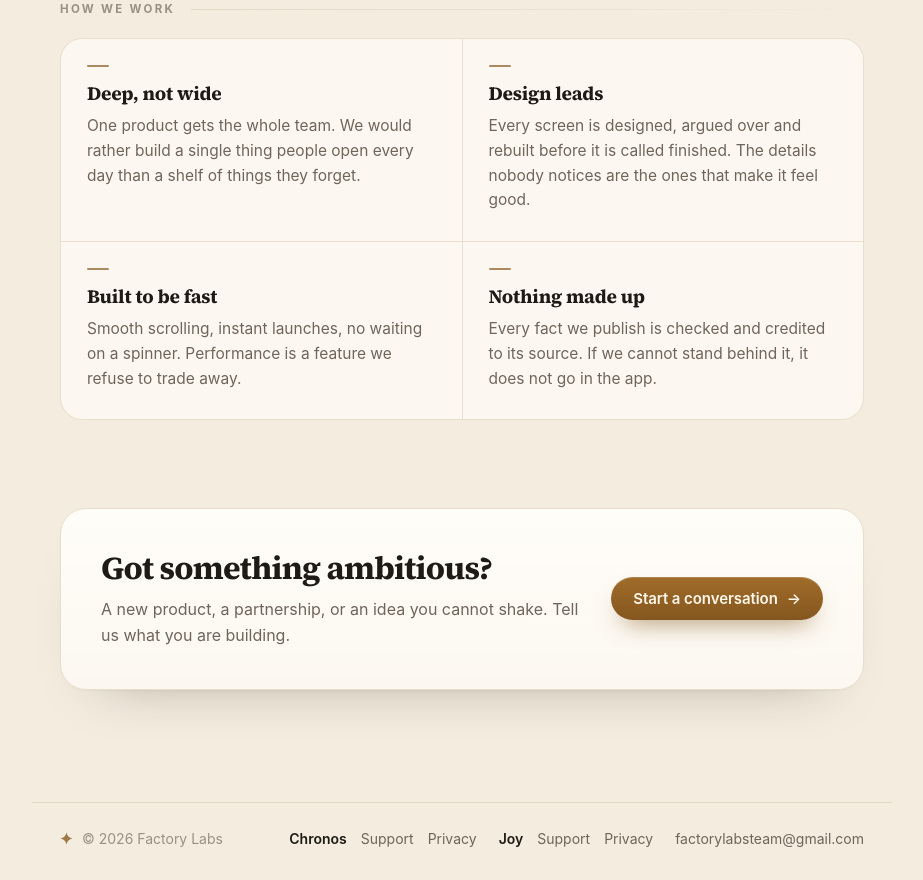
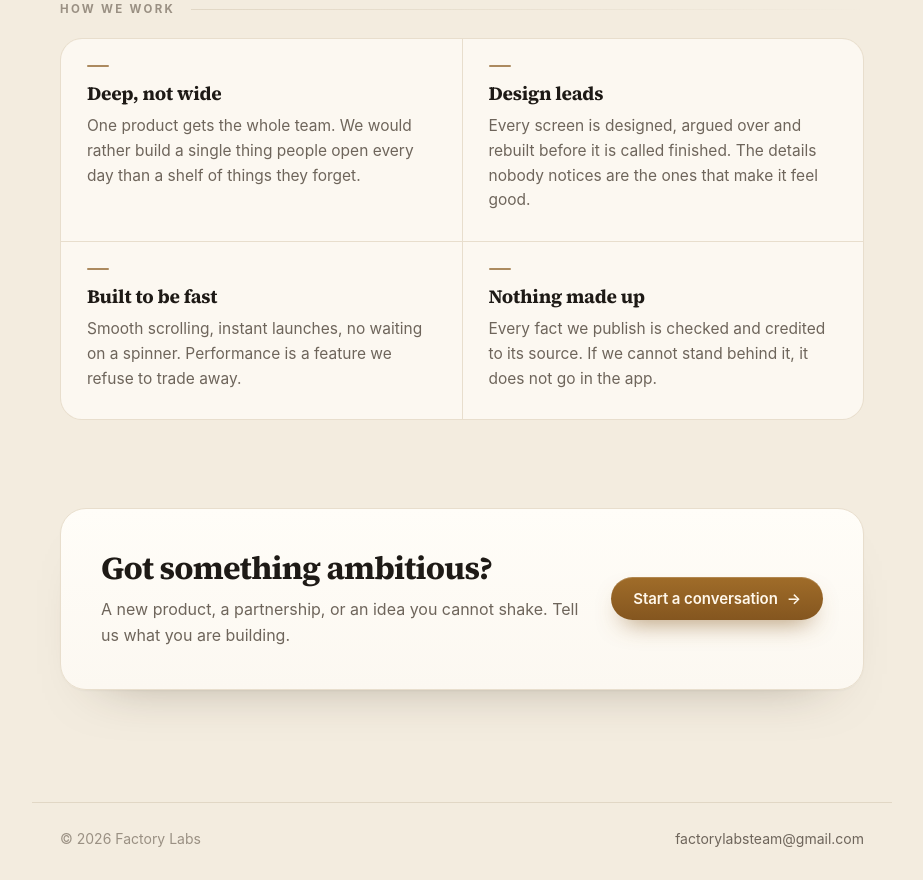
Before and after one commit to FactoryLabsGroup/FactoryLabsGroup.github.io, a plain HTML site: page index.html in a window 1280 px wide. Shown: the part 1766-2646 px from the top of the page, without its empty margins (178-1101 px from the left). Drawn offline with Linux system fonts and the light colour scheme.

Commit message:
Remove star logo and app links from header and footer (#7)

```diff
--- a/index.html
+++ b/index.html
@@ -96,8 +96,6 @@
   .top, main, footer { position: relative; z-index: 2; width: 100%; max-width: 860px; margin: 0 auto; }
   .top { display: flex; align-items: center; justify-content: space-between; gap: 16px; padding: 28px 28px 0; }
   .brand { display: inline-flex; align-items: center; gap: 10px; color: inherit; text-decoration: none; font: 700 16.5px/1 var(--serif); letter-spacing: -.01em; }
-  .mark { width: 17px; height: 17px; color: var(--bronze); flex: none; transition: rotate .6s cubic-bezier(.2,.7,.2,1); }
-  .brand:hover .mark { rotate: 90deg; }
   .top-link {
     font: 600 14px/1 var(--sans); color: var(--ink-2); text-decoration: none;
     padding: 10px 16px; border-radius: 999px; border: 1px solid var(--divider);
@@ -259,13 +257,9 @@
     border-top: 1px solid var(--divider); color: var(--ink-3); font-size: 14px;
   }
   .foot-brand { display: inline-flex; align-items: center; gap: 9px; }
-  .foot-brand .mark { width: 13px; height: 13px; opacity: .8; }
   .foot-links { display: flex; flex-wrap: wrap; gap: 8px 22px; }
-  .foot-app { display: inline-flex; gap: 14px; }
   footer a { color: var(--ink-2); text-decoration: none; transition: color .2s; }
   footer a:hover { color: var(--bronze); }
-  .foot-app a:first-child { color: var(--ink); font-weight: 600; }
-  .foot-app a:first-child:hover { color: var(--bronze); }
 
   /* ---- skip link ------------------------------------------------------ */
   .skip {
@@ -313,7 +307,6 @@
 
 <header class="top rise">
   <a class="brand" href="/" aria-label="Factory Labs — home">
-    <svg class="mark" viewBox="0 0 24 24" fill="currentColor" aria-hidden="true" focusable="false"><path d="M12 1C13.2 7.2 16.8 10.8 23 12 16.8 13.2 13.2 16.8 12 23 10.8 16.8 7.2 13.2 1 12 7.2 10.8 10.8 7.2 12 1Z"/></svg>
     <span>Factory Labs</span>
   </a>
   <a class="top-link" href="mailto:factorylabsteam@gmail.com">Work with us</a>
@@ -406,20 +399,9 @@
 
 <footer>
   <span class="foot-brand">
-    <svg class="mark" viewBox="0 0 24 24" fill="currentColor" aria-hidden="true" focusable="false"><path d="M12 1C13.2 7.2 16.8 10.8 23 12 16.8 13.2 13.2 16.8 12 23 10.8 16.8 7.2 13.2 1 12 7.2 10.8 10.8 7.2 12 1Z"/></svg>
     <span>© 2026 Factory Labs</span>
   </span>
-  <nav class="foot-links" aria-label="Apps and contact">
-    <span class="foot-app">
-      <a href="/chronos/">Chronos</a>
-      <a href="/chronos/support.html" aria-label="Chronos support">Support</a>
-      <a href="/chronos/privacy.html" aria-label="Chronos privacy policy">Privacy</a>
-    </span>
-    <span class="foot-app">
-      <a href="/joy/">Joy</a>
-      <a href="/joy/support.html" aria-label="Joy support">Support</a>
-      <a href="/joy/privacy.html" aria-label="Joy privacy policy">Privacy</a>
-    </span>
+  <nav class="foot-links" aria-label="Contact">
     <a href="mailto:factorylabsteam@gmail.com">factorylabsteam@gmail.com</a>
   </nav>
 </footer>
```
